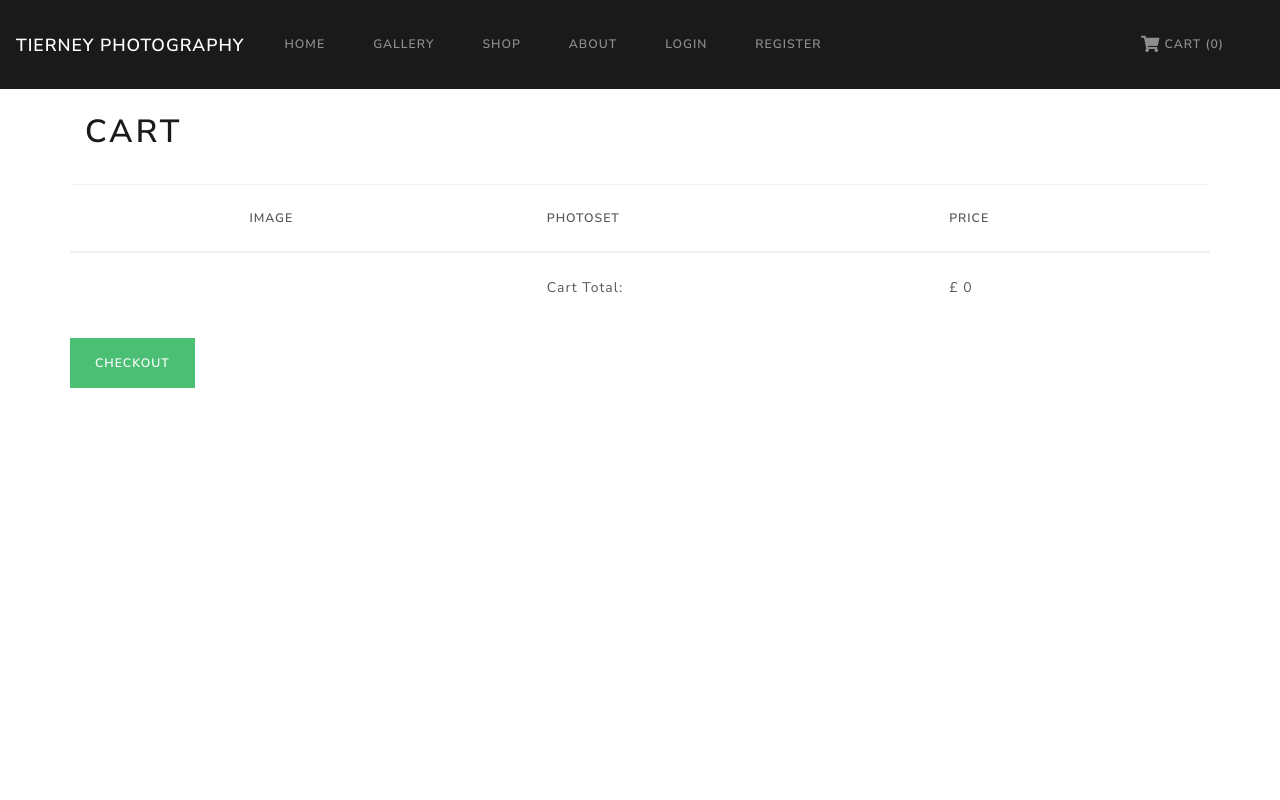
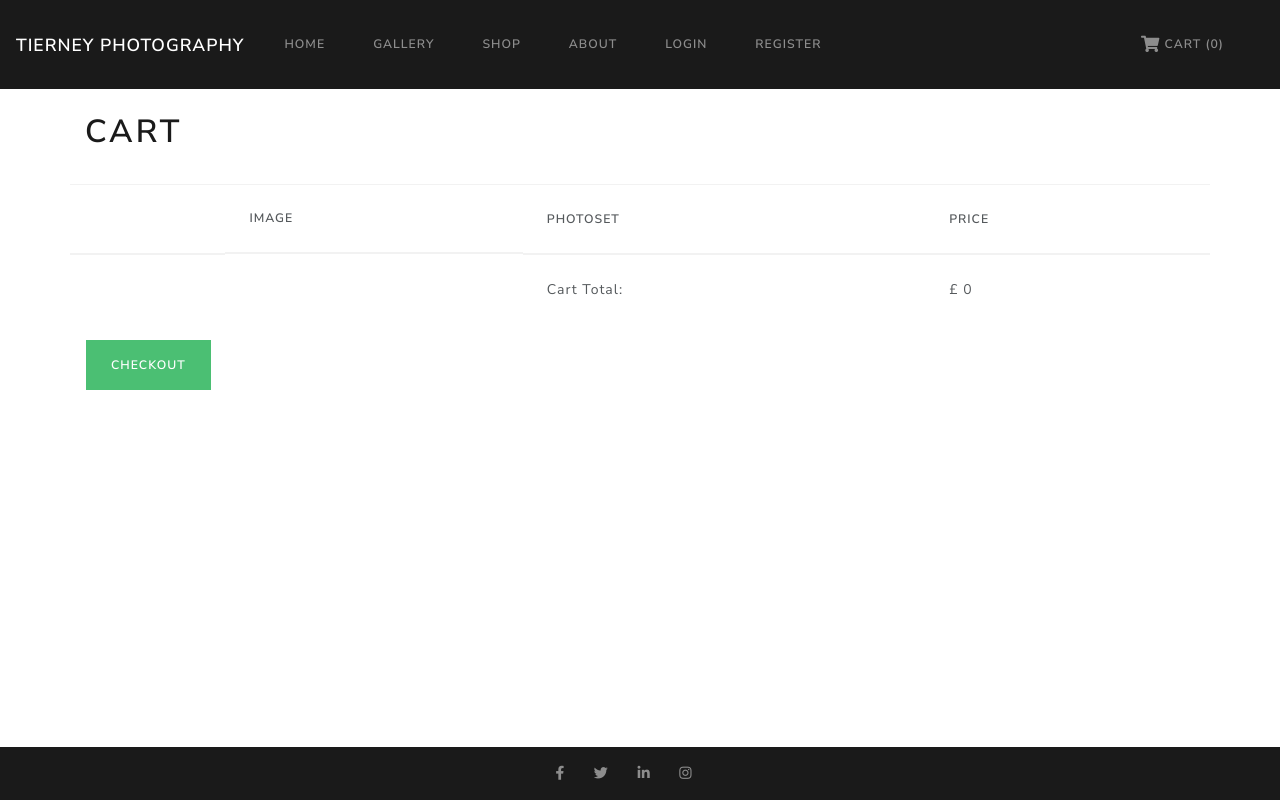
Before and after one commit to DTierneyDev/tierney-photography, a Django app: page /cart/ in a window 1280 px wide. Run offline with Django 3.2, Linux system fonts and the light colour scheme; some libraries are stand-ins or nearby versions.

Commit message:
Added sticky footer capability to all html pages. Added comments to the html pages also. Footer now formatted correctly.

```diff
--- a/cart/templates/cart.html
+++ b/cart/templates/cart.html
@@ -3,6 +3,8 @@
 {% block page_title %}Cart{% endblock %}
 
 {% block content %}
+
+<!-- PAGE TITLE -->
 <div class="container mt-4">
 	<div class="col-12">
 		<div class="row">
@@ -10,14 +12,16 @@
 		</div>
 	</div>
 </div>
+<!-- /PAGE TITLE -->
 
-<div class="container mt-4">
+<!-- CART TABLE -->
+<div class="container mt-4 before-footer">
 	<div class="row">
 		<table class="table table-hover">
 			<thead>
 				<tr>
 					<th scope="col"></th>
-					<th scope="col">Image</th>
+					<th scope="col" class="d-none d-sm-block">Image</th>
 					<th scope="col">Photoset</th>
 					<th scope="col">Price</th>
 				</tr>
@@ -26,20 +30,22 @@
 				{% for item in cart_items %}
                 <tr>
 					<th scope="row"><a href="{% url 'remove_from_cart' item.id %}">X</a></th>
-					<td><div class="cart-preview-image" style="background-image: url('{{ MEDIA_URL }}{{ item.photoset.preview_image }}')" alt="Card image"></div></td>
+					<td class="d-none d-sm-block"><div class="cart-preview-image" style="background-image: url('{{ MEDIA_URL }}{{ item.photoset.preview_image }}')" alt="Card image"></div></td>
 					<td>{{ item.photoset.title }}</td>
 					<td>£ {{ item.photoset.price }}</td>
 				</tr>
                 {% endfor %}
 				<tr class="table-secondary">
 					<th scope="row"></th>
-					<td></td>
+					<td class="d-none d-sm-block"></td>
 					<td>Cart Total: </td>
 					<td>£ {{ total }}</td>
 				</tr>
 			</tbody>
 		</table>
-        <a href="{% url 'checkout' %}" type="button" class="btn btn-success">Checkout</a>
+        <a href="{% url 'checkout' %}" type="button" class="btn btn-success ml-3 mb-2">Checkout</a>
 	</div>
-</div
+</div>
+<!-- /CART TABLE -->
+
 {% endblock %}
--- a/shop/templates/photosetform.html
+++ b/shop/templates/photosetform.html
@@ -6,6 +6,7 @@
 
 {% block content %}
 
+<!-- PAGE TITLE -->
 <div class="container mt-4">
     <div class="col-12">
         <div class="row">
@@ -13,8 +14,10 @@
         </div>
     </div>
 </div>
+<!-- /PAGE TITLE -->
 
-<div class="container mt-4">
+<!-- UPLOAD FORM -->
+<div class="container mt-4 before-footer">
     <div class="col-12">
         <div class="row">
             <form method="POST">
@@ -25,5 +28,6 @@
         </div>
     </div>
 </div>
+<!-- /UPLOAD FORM -->
 
 {% endblock %}
--- a/static/css/custom.css
+++ b/static/css/custom.css
@@ -1,5 +1,30 @@
+html,
+body {
+    height: 100%;
+}
 
+body {
+    display: flex;
+    flex-direction: column;
+}
 
+/* -- FOOTER -- */
+
+.footer-link {
+    color: rgba(255,255,255,0.5);
+    padding-right: 0.5rem;
+    padding-left: 0.5rem;
+    padding-top: .715rem;
+    padding-bottom: .715rem;
+}
+
+.before-footer {
+    flex: 1 0 auto;
+}
+
+.footer {
+    flex-shrink: 0;
+}
 
 /* -- IMAGES -- */
 
@@ -22,3 +47,8 @@
     background-repeat: no-repeat;
     margin: 0 auto;
 }
+
+
+@media (min-width: 992px) {
+
+}
--- a/templates/base.html
+++ b/templates/base.html
@@ -11,7 +11,9 @@
 	<link rel="stylesheet" href="https://stackpath.bootstrapcdn.com/bootswatch/4.4.1/lux/bootstrap.min.css">
 	<link rel="stylesheet" href="https://cdnjs.cloudflare.com/ajax/libs/font-awesome/5.11.2/css/all.min.css">
 	<link rel="stylesheet" href="{% static 'css/custom.css' %}">
-    <script src="https://code.jquery.com/jquery-3.4.1.slim.min.js" integrity="sha384-J6qa4849blE2+poT4WnyKhv5vZF5SrPo0iEjwBvKU7imGFAV0wwj1yYfoRSJoZ+n" crossorigin="anonymous"></script>
+	<script src="https://code.jquery.com/jquery-3.4.1.slim.min.js"
+		integrity="sha384-J6qa4849blE2+poT4WnyKhv5vZF5SrPo0iEjwBvKU7imGFAV0wwj1yYfoRSJoZ+n" crossorigin="anonymous">
+	</script>
 	{% block head_js %}
 	{% endblock head_js %}
 </head>
@@ -62,7 +64,8 @@
 			</ul>
 			<ul class="navbar-nav inline my-2 my-lg-0">
 				<li class="nav-item">
-					<a class="nav-link" href="{% url 'view_cart' %}"><i class="fas fa-shopping-cart fa-lg"></i> Cart ({{ photoset_count }})</a>
+					<a class="nav-link" href="{% url 'view_cart' %}"><i class="fas fa-shopping-cart fa-lg"></i> Cart
+						({{ photoset_count }})</a>
 				</li>
 			</ul>
 		</div>
@@ -86,7 +89,28 @@
 	<!-- /PAGE-CONTENT -->
 
 	<!-- FOOTER -->
-
+	<footer class="footer navbar-dark bg-primary">
+		<div class="container-fluid">
+			<div class="row">
+				<div class="col-12 pt-3 text-center">
+					<ul class="list-inline">
+						<li class="list-inline-item nav-item">
+							<a class="footer-link" href="#"><i class="fab fa-facebook-f"></i></a>
+						</li>
+						<li class="list-inline-item nav-item">
+							<a class="footer-link" href="#"><i class="fab fa-twitter"></i></a>
+						</li>
+						<li class="list-inline-item nav-item">
+							<a class="footer-link" href="#"><i class="fab fa-linkedin-in"></i></a>
+						</li>
+						<li class="list-inline-item nav-item">
+							<a class="footer-link" href="#"><i class="fab fa-instagram"></i></a>
+						</li>
+					</ul>
+				</div>
+			</div>
+		</div>
+	</footer>
 	<!-- /FOOTER -->
 
 	<!-- SCRIPTS -->
```
Also changed, not shown: accounts/templates/downloads.html (+8 -3 lines), accounts/templates/login.html (+7 -1 lines), accounts/templates/orders.html (+7 -1 lines), accounts/templates/profile.html (+7 -3 lines), accounts/templates/registration.html (+7 -1 lines), checkout/templates/checkout.html (+24 -3 lines), shop/templates/shop.html (+8 -2 lines), shop/templates/shopdetail.html (+8 -2 lines). Lines whose indentation alone changed are shown as unchanged.
